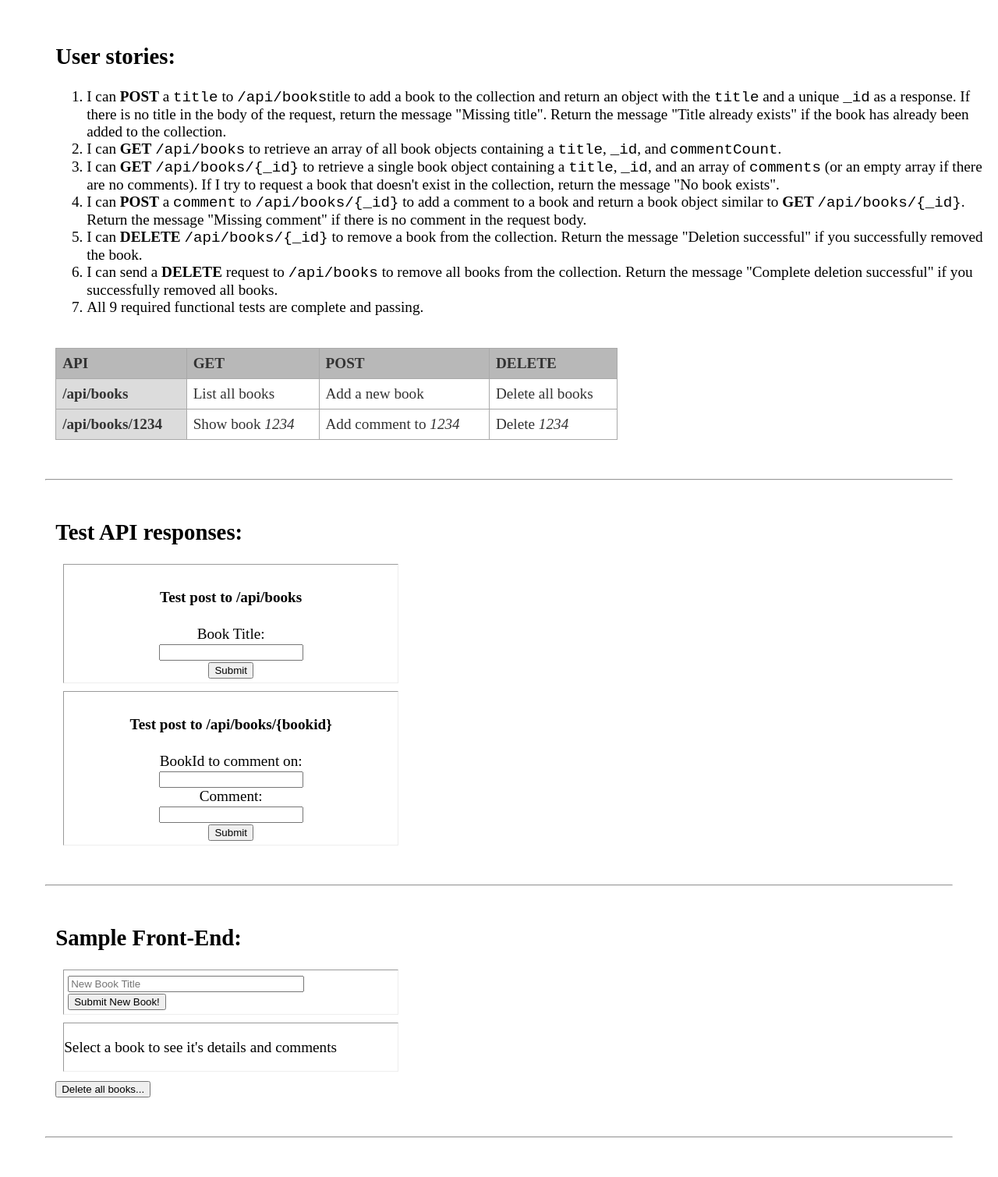
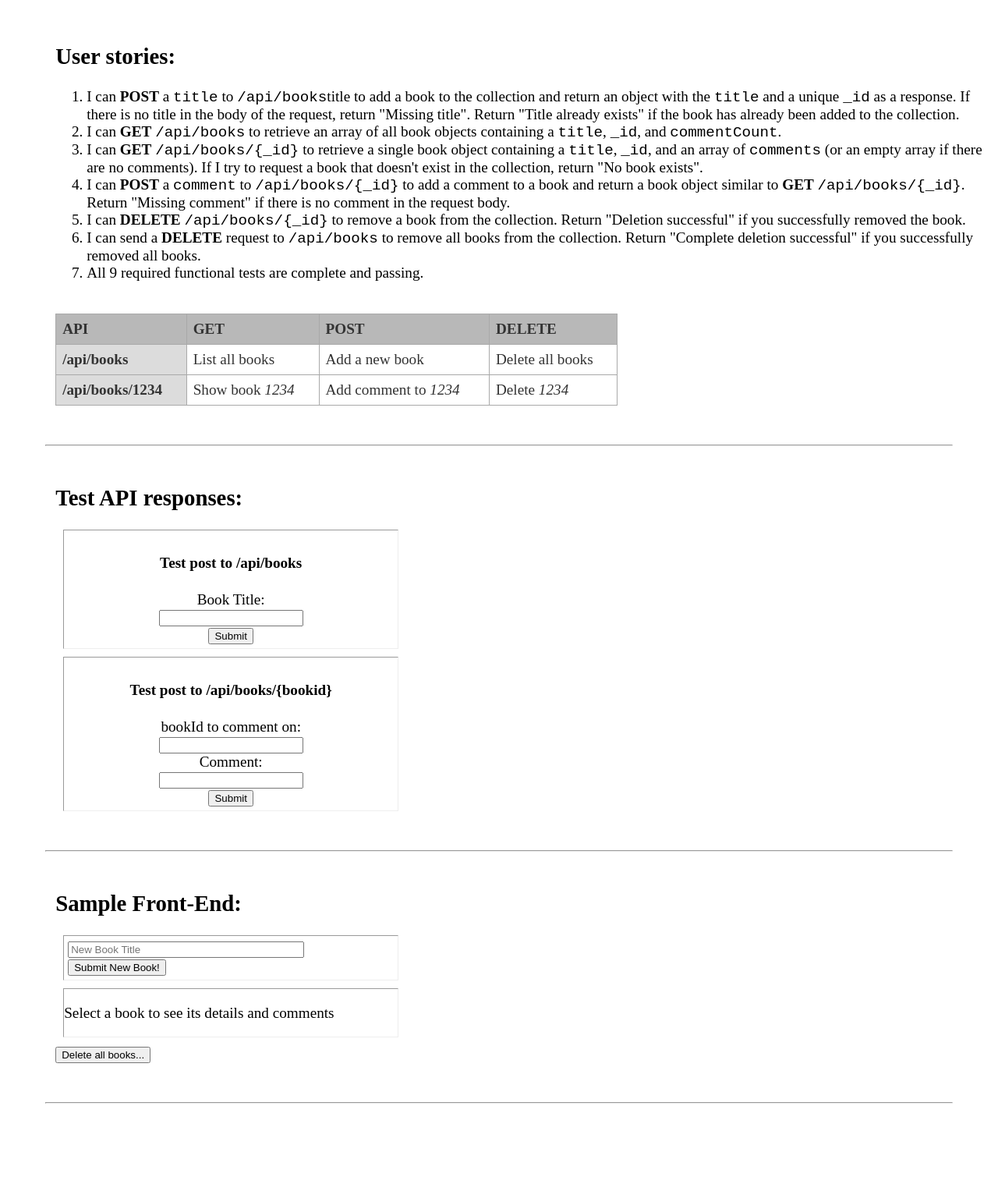
Before and after one commit to scissorsneedfoodtoo/personal-library-fcc-solution, a website: page views/index.html in a window 1280 px wide. Shown: the part 85-1594 px from the top of the page at 78% size. After the commit the page ends 1550 px from the top, so only its background shows below. Drawn offline with nearby package versions, Linux system fonts and the light colour scheme; no server answers.

Commit message:
Final cleanup

```diff
--- a/routes/api.js
+++ b/routes/api.js
@@ -29,6 +29,7 @@ module.exports = function (app) {
         });
       });
     })
+
     .post(function (req, res) {
       const title = req.body.title;
 
@@ -51,6 +52,7 @@ module.exports = function (app) {
         });
       }
     })
+
     .delete((req, res) => {
       MongoClient.connect(CONNECTION_STRING, { useUnifiedTopology: true }, (err, client) => {
         const db = client.db('personalLibrary');
@@ -78,8 +80,9 @@ module.exports = function (app) {
           }
         });
       });
-      // format: { "bookid": bookId, "title": bookTitle, "comments": [comment, comment,...] }
+      // Format: { "_id": bookId, "title": bookTitle, "comments": [comment, comment,...] }
     })
+
     .post((req, res) => {
       const bookId = req.params.id;
       // Must convert param string to Mongo object Id to search for it in db
@@ -102,6 +105,7 @@ module.exports = function (app) {
           });
       });
     })
+
     .delete((req, res) => {
       const bookId = req.params.id;
       // Must convert param string to Mongo object Id to search for it in db
--- a/views/index.html
+++ b/views/index.html
@@ -5,12 +5,12 @@
     <meta charset="utf-8">
     <meta http-equiv="X-UA-Compatible" content="IE=edge">
     <meta name="viewport" content="width=device-width, initial-scale=1">
-    <link rel="stylesheet" href="/public/style.css">
+    <link rel="stylesheet" href="../public/style.css">
   </head>
   <body>
     <header>
       <h1>
-        Quality Assurance 3 - Personal Library
+        Quality Assurance 3: Personal Library
       </h1>
     </header>
     <br>
@@ -18,29 +18,29 @@
       <h2>User stories:</h2>
       <ol>
         <li>
-          I can <strong>POST</strong> a <code>title</code> to <code>/api/books</code>title</code> to add a book to the collection and return an object with the <code>title</code> and a unique <code>_id</code> as a response. If there is no title in the body of the request, return the message "Missing title". Return the message "Title already exists" if the book has already been added to the collection.
+          I can <strong>POST</strong> a <code>title</code> to <code>/api/books</code>title</code> to add a book to the collection and return an object with the <code>title</code> and a unique <code>_id</code> as a response. If there is no title in the body of the request, return "Missing title". Return "Title already exists" if the book has already been added to the collection.
         </li>
         <li>
           I can <strong>GET</strong> <code>/api/books</code> to retrieve an array of all book objects containing a <code>title</code>, <code>_id</code>, and <code>commentCount</code>.
         </li>
         <li>
-          I can <strong>GET</strong> <code>/api/books/{_id}</code> to retrieve a single book object containing a <code>title</code>, <code>_id</code>, and an array of <code>comments</code> (or an empty array if there are no comments). If I try to request a book that doesn't exist in the collection, return the message "No book exists".
+          I can <strong>GET</strong> <code>/api/books/{_id}</code> to retrieve a single book object containing a <code>title</code>, <code>_id</code>, and an array of <code>comments</code> (or an empty array if there are no comments). If I try to request a book that doesn't exist in the collection, return "No book exists".
         </li>
         <li>
-          I can <strong>POST</strong> a <code>comment</code> to <code>/api/books/{_id}</code> to add a comment to a book and return a book object similar to <strong>GET</strong> <code>/api/books/{_id}</code>. Return the message "Missing comment" if there is no comment in the request body.
+          I can <strong>POST</strong> a <code>comment</code> to <code>/api/books/{_id}</code> to add a comment to a book and return a book object similar to <strong>GET</strong> <code>/api/books/{_id}</code>. Return "Missing comment" if there is no comment in the request body.
         </li>
         <li>
-          I can <strong>DELETE</strong> <code>/api/books/{_id}</code> to remove a book from the collection. Return the message "Deletion successful" if you successfully removed the book.
+          I can <strong>DELETE</strong> <code>/api/books/{_id}</code> to remove a book from the collection. Return "Deletion successful" if you successfully removed the book.
         </li>
         <li>
           I can send a <strong>DELETE</strong> request to <code>/api/books</code> to remove all books from the collection.
-          Return the message "Complete deletion successful" if you successfully removed all books.
+          Return "Complete deletion successful" if you successfully removed all books.
         </li>
         <li>All 9 required functional tests are complete and passing.</li>
       </ol>
       <br>
       <table class="tftable" border="1">
-        <tr><th><strong>API</strong></th><th><strong>GET</stroth><th><strong>POST</strong></th><th><strong>DELETE</strong></th></tr>
+        <tr><th><strong>API</strong></th><th><strong>GET</strong><th><strong>POST</strong></th><th><strong>DELETE</strong></th></tr>
         <tr><td class="grey-column"><strong>/api/books</strong></td><td>List all books</td><td>Add a new book</td><td>Delete all books</td></tr>
         <tr><td class="grey-column"><strong>/api/books/1234</strong></td><td>Show book <i>1234</i></td><td>Add comment to <i>1234</i></td><td>Delete <i>1234</i></td></tr>
       </table>
@@ -56,7 +56,7 @@
       </form>
       <form action="" method="post" id="commentTest" class="border">
         <h4>Test post to /api/books/{bookid}</h4>
-        BookId to comment on:<br>
+        bookId to comment on:<br>
         <input type="text" name="id" value="" id="idinputtest"><br>
         Comment:<br>
         <input type="text" name="comment" value=""><br>
@@ -72,7 +72,7 @@
       </form>
       <div id='display'></div>
       <div id='bookDetail' class='border'>
-        <p id='detailTitle'>Select a book to see it's details and comments</p>
+        <p id='detailTitle'>Select a book to see its details and comments</p>
         <ol id='detailComments'></ol>
       </div>
       <button id='deleteAllBooks'>Delete all books...</button>
```
Also changed, not shown: server.js (+5 -5 lines), tests/2_functional-tests.js (+2 -0 lines), 2 other files.
